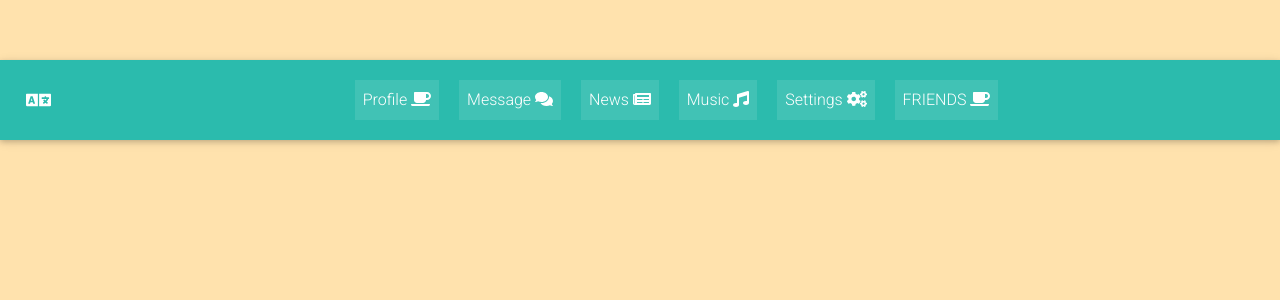
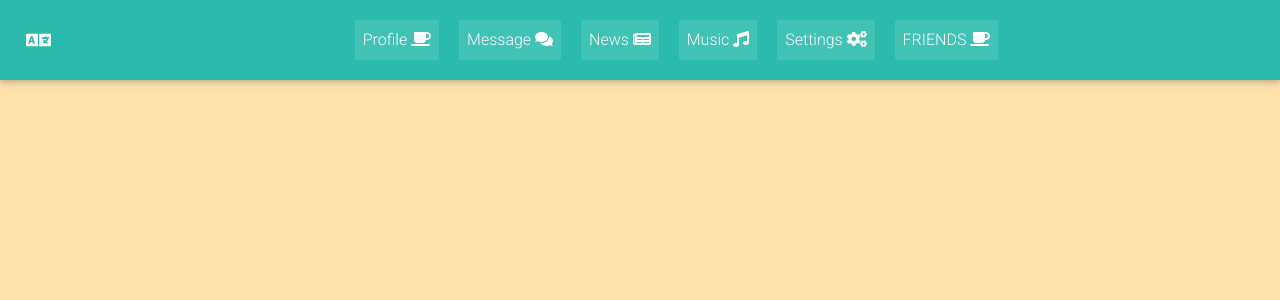
Before and after one commit to fdorel/react-bootstrap-menu, a React (Create React App) app: page / in a window 1280 px wide. Shown: the top 300 px of the page. Built offline with nearby package versions, Linux system fonts and the light colour scheme; a web font is replaced by a local one.

Commit message:
Comment out .app-wrapper class styles
Comment out the .app-wrapper class in App.css

```diff
--- a/src/App.css
+++ b/src/App.css
@@ -5,7 +5,7 @@
 @import url("https://fonts.googleapis.com/css?family=Abhaya+Libre");
 @import url("https://fonts.googleapis.com/css?family=Lato");
 
-.app-wrapper {
+/* .app-wrapper {
     background: #ffe2ad;
     display: grid;
     width: 100%;
```
